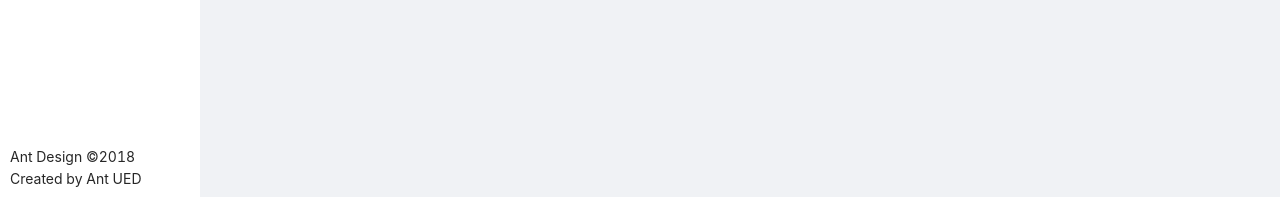
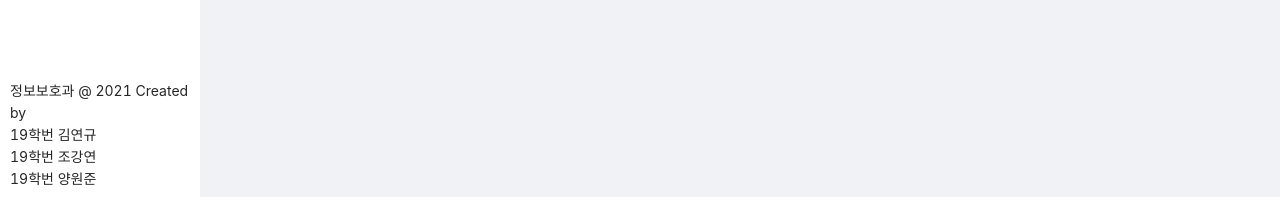
Before and after one commit to jungvengers/sunrinsecurity-frontend, a React (Create React App) app: page /article in a window 1280 px wide. Shown: the part 600-797 px from the top of the page. Built offline with nearby package versions, Linux system fonts and the light colour scheme; no server answers.

Commit message:
UPDATE footer content in src/components/Main/Side/Side.js

```diff
--- a/src/components/Main/Side/Side.js
+++ b/src/components/Main/Side/Side.js
@@ -43,7 +43,12 @@ const Side = ({ handleToggleCategory, handleAddClub, handleDeleteClub, handleAdd
                     </SubMenu>
                 </Menu>
             </Sider>
-            <div className="footer">Ant Design ©2018 Created by Ant UED</div>
+            <div className="footer">
+                정보보호과 @ 2021 Created by <br />
+                19학번 김연규
+                <br /> 19학번 조강연
+                <br /> 19학번 양원준
+            </div>
         </div>
     );
 };
```
